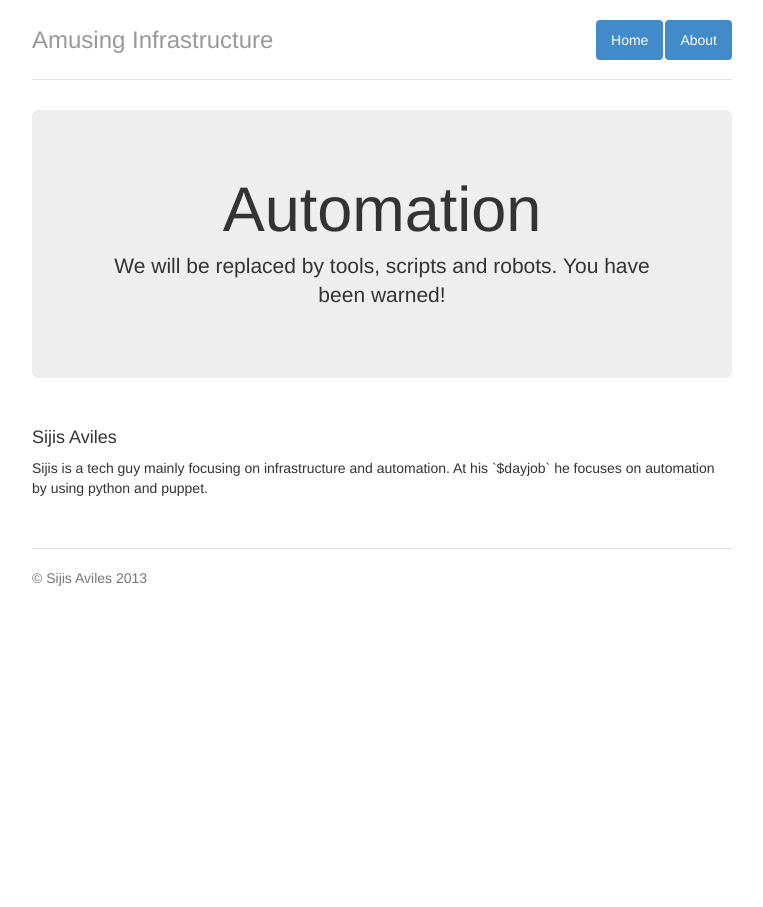
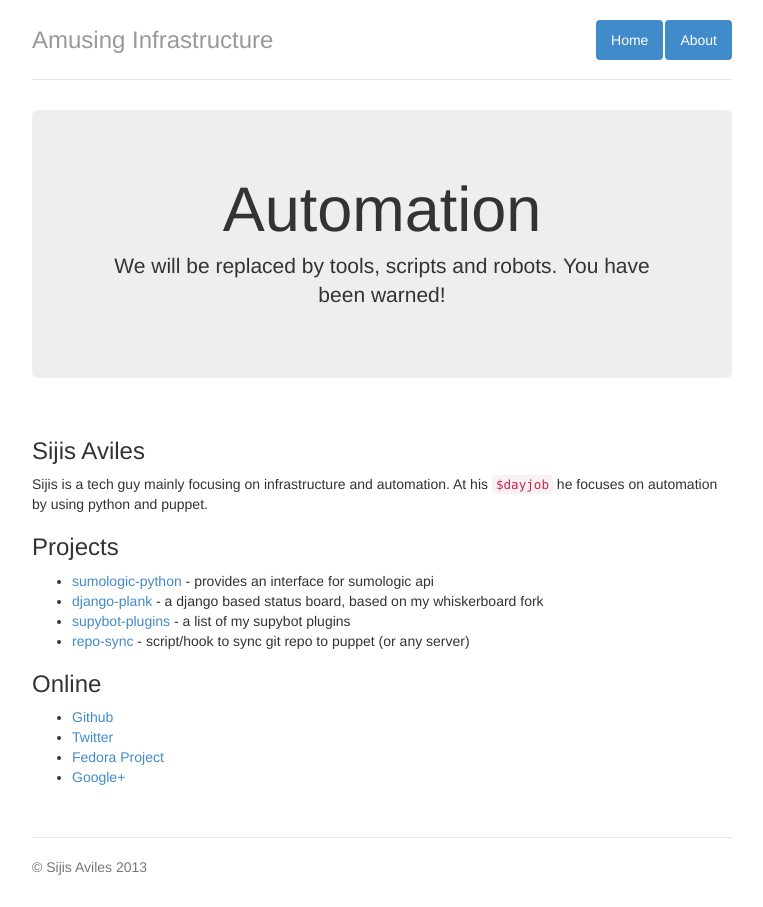
Before and after one commit to sijis/sijis.github.io, a Jekyll site: the page built from about.markdown, in a window 1280 px wide. Shown: the whole page, without its empty margins (258-1021 px from the left). Built offline with Jekyll 4.4.1, drawn with Linux system fonts in a browser that asks for light colours; Markdown is read by kramdown in place of the engine named in the settings.

Commit message:
added project and online sections to about page

```diff
--- a/about.markdown
+++ b/about.markdown
@@ -2,8 +2,17 @@
 layout: default
 title: Who is Sijis Aviles?
 ---
+### Sijis Aviles
+Sijis is a tech guy mainly focusing on infrastructure and automation. At his `$dayjob` he focuses on automation by using python and puppet.
 
-<div class="col-lg">
-  <h4>Sijis Aviles</h4>
-  <p>Sijis is a tech guy mainly focusing on infrastructure and automation. At his `$dayjob` he focuses on automation by using python and puppet.</p>
-</div>
+### Projects
+* [sumologic-python](https://github.com/sijis/sumologic-python) - provides an interface for sumologic api
+* [django-plank](https://github.com/sijis/django-plank) - a django based status board, based on my whiskerboard fork
+* [supybot-plugins](https://github.com/sijis/supybot-plugins) - a list of my supybot plugins
+* [repo-sync](https://github.com/sijis/repo-sync) - script/hook to sync git repo to puppet (or any server)
+
+### Online
++ [Github](https://github.com/sijis)
++ [Twitter](https://twitter.com/SijisAviles)
++ [Fedora Project](http://fedoraproject.org/wiki/User:Sijis)
++ [Google+](https://plus.google.com/+SijisAviles/posts)
```
